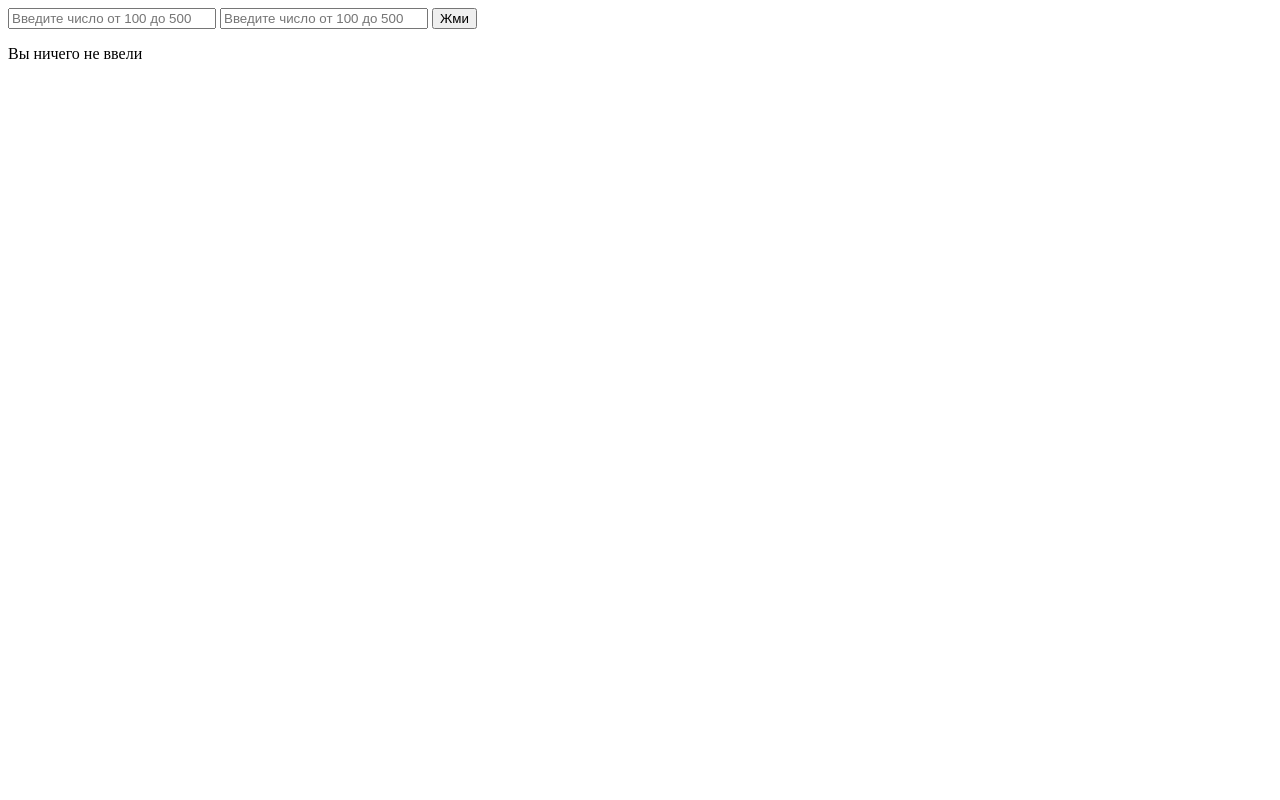
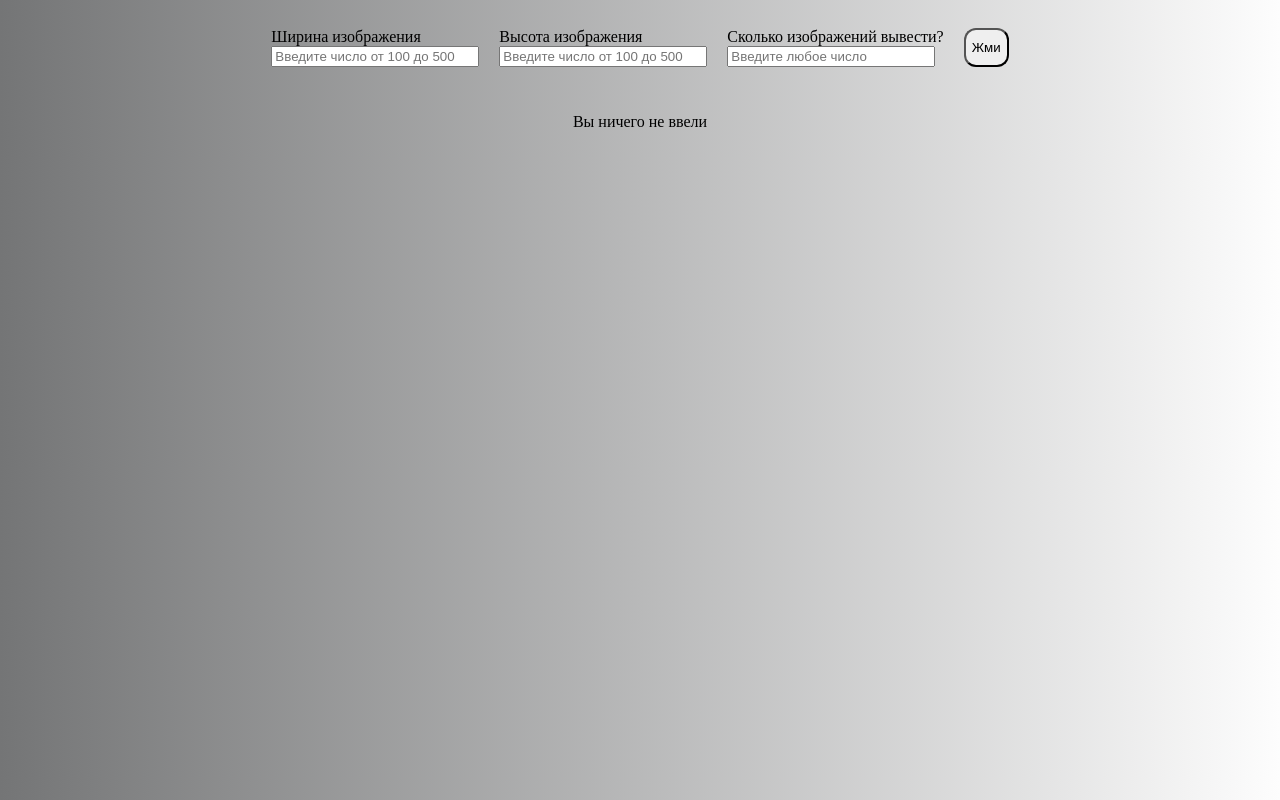
Before and after one commit to AndrewMosh/Ajax, a plain HTML site: page задание 3/задание 3.html in a window 1280 px wide. Both pictures are taken after a click on the button "Жми". Drawn offline with Linux system fonts and the light colour scheme.

Commit message:
task 3 done and gif added

```diff
--- a/задание 3/задание 3.html
+++ b/задание 3/задание 3.html
@@ -5,21 +5,65 @@
     <meta http-equiv="X-UA-Compatible" content="IE=edge" />
     <meta name="viewport" content="width=device-width, initial-scale=1.0" />
     <title>XMLHTTP request</title>
+    <style>
+      body {
+        display: flex;
+        flex-direction: column;
+        justify-content: center;
+        align-items: center;
+        background: linear-gradient(90deg, #747576, #fdfdfd);
+      }
+
+      .input-container {
+        display: flex;
+        gap: 20px;
+        margin-top: 20px;
+        margin-bottom: 30px;
+      }
+      .input-container button {
+        border-radius: 12px;
+        cursor: pointer;
+      }
+      #picContainer {
+        display: flex;
+        flex-wrap: wrap;
+        justify-content: center;
+        align-items: center;
+        gap: 10px;
+      }
+      #picContainer p {
+        overflow: scroll;
+      }
+    </style>
   </head>
   <body>
-    <input
+    <div class="input-container">
+      <label for=""
+        >Ширина изображения<br /><input
           class="pic-number"
           style="width: 200px"
           type="number"
           placeholder="Введите число от 100 до 500"
-    />
+      /></label>
+      <label for=""
+        >Высота изображения <br />
         <input
           class="pic-number2"
           style="width: 200px"
           type="number"
           placeholder="Введите число от 100 до 500"
-    />
+      /></label>
+      <label for=""
+        >Сколько изображений вывести? <br />
+        <input
+          class="pic-number3"
+          style="width: 200px"
+          type="number"
+          placeholder="Введите любое число"
+      /></label>
       <button id="pressButt">Жми</button>
+    </div>
+
     <div id="picContainer"></div>
     <script src="задание 3.js"></script>
   </body>
--- a/задание 3/задание 3.js
+++ b/задание 3/задание 3.js
@@ -38,8 +38,14 @@ const resultNode = document.getElementById("picContainer");
 const btnNode = document.getElementById("pressButt");
 
 function displayResult(apiData) {
-  const cardBlock = `<img src = "${apiData.file}" /><p> Автор: ${apiData.owner}</p>`;
-  resultNode.innerHTML = cardBlock;
+  const inputValue3 = document.querySelector(".pic-number3").value;
+  var cardBlock = [];
+  for (let i = 0; i < inputValue3; i++) {
+    cardBlock[
+      i
+    ] = `<div><img src = "${apiData.file}" /><p> Автор: ${apiData.owner}</p></div>`;
+    resultNode.innerHTML = cardBlock;
+  }
 }
 
 btnNode.addEventListener("click", () => {
@@ -48,7 +54,9 @@ btnNode.addEventListener("click", () => {
 
   if (!isNaN(parseFloat(inputValue))) {
     if (inputValue > 500 || inputValue < 100) {
-      resultNode.innerHTML = `<p>вне диапазона от 100 до 500!</p>`;
+      resultNode.innerHTML = `<p>Ширина вне диапазона от 100 до 500!</p>`;
+    } else if (inputValue2 > 500 || inputValue2 < 100) {
+      resultNode.innerHTML = `<p>Высота вне диапазона от 100 до 500!</p>`;
     } else {
       useRequest(
         "https://loremflickr.com/json/g/" +
@@ -63,3 +71,11 @@ btnNode.addEventListener("click", () => {
     resultNode.innerHTML = `<p> Вы ничего не ввели</p>`;
   }
 });
+
+if (!isNaN(parseFloat(inputValue2))) {
+  if (inputValue2 > 500 || inputValue2 < 100) {
+    resultNode.innerHTML = `<p>вне диапазона от 100 до 500!</p>`;
+  }
+} else {
+  resultNode.innerHTML = `<p> Вы ничего не ввели</p>`;
+}
```
Also changed, not shown: 1 other file. Lines whose indentation alone changed are shown as unchanged.
